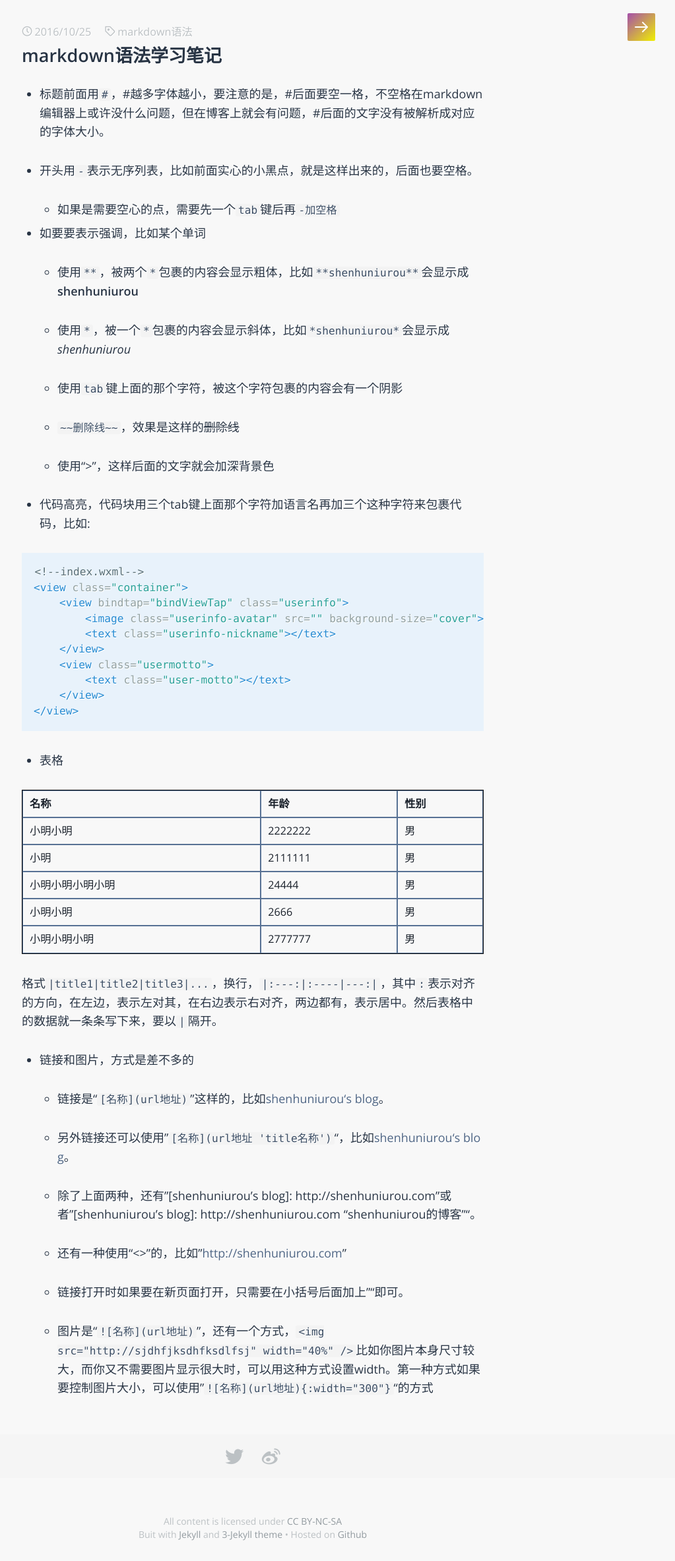
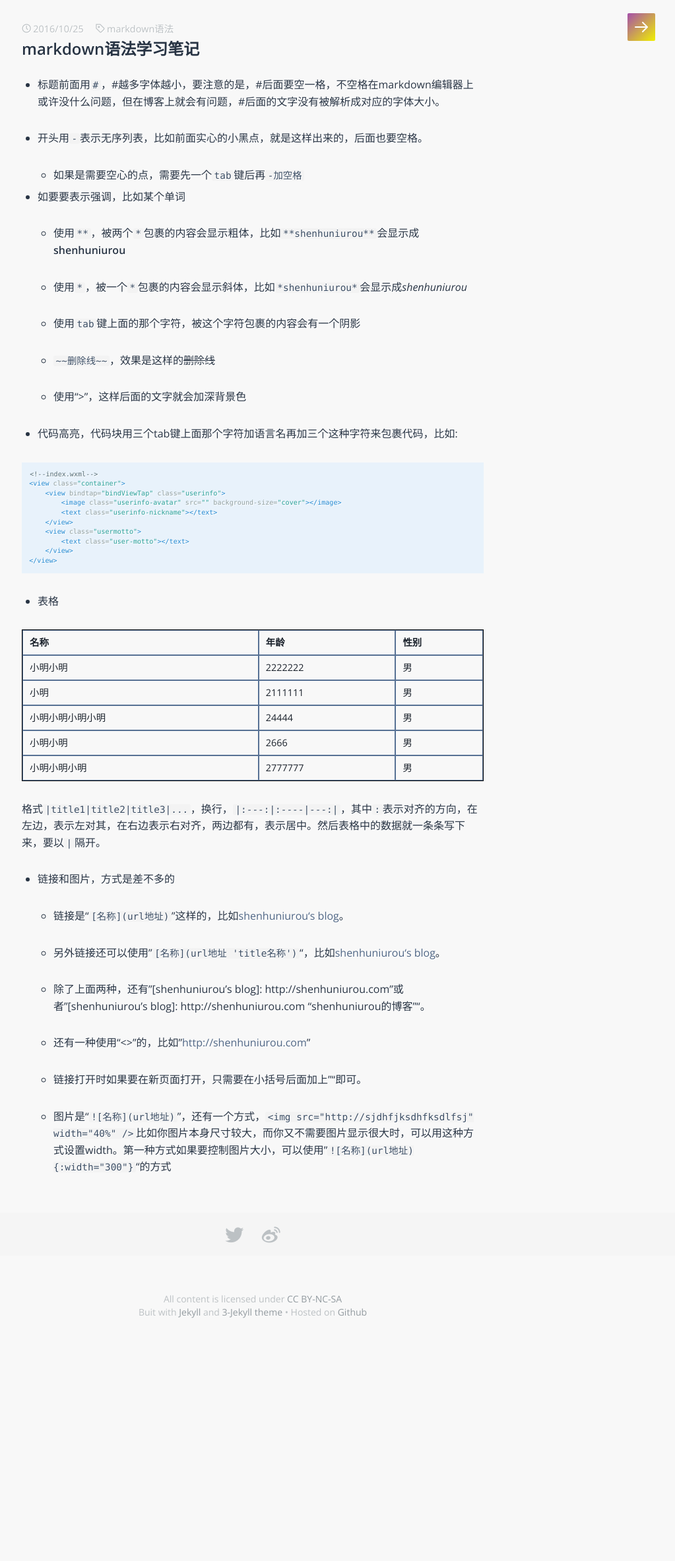
Before and after one commit to shenhuniurou/shenhuniurou.github.io, a Jekyll site: the page built from _posts/technology_share/2016-10-25-markdown-learn-note.md, in a window 1280 px wide. Shown: the whole page at 66% size, without its empty margins (257-1280 px from the left). Built offline with Jekyll 4.4.1, drawn with Linux system fonts in a browser that asks for light colours; some web fonts are replaced; comment, search, counter and statistics services are not loaded.

Commit message:
update sth

```diff
--- a/_sass/5-post.sass
+++ b/_sass/5-post.sass
@@ -106,9 +106,11 @@
     margin-bottom: $post-paragraph-spacing
     padding: 1em
     line-height: 1.3
+    font-family: Consolas, Menlo, Monaco, Lucida Console, Liberation Mono, DejaVu Sans Mono, Bitstream Vera Sans Mono, Courier New, monospace, serif
+    font-size: .7em
     background: $post-code-block-bg
     overflow: auto
-    -webkit-overflow-scrolling: touch
+    -webkit-overflow-scrolling: scroll
     &::-webkit-scrollbar
       height: $code-scrollbar-height
     &::-webkit-scrollbar-thumb
--- a/css/main.sass
+++ b/css/main.sass
@@ -112,7 +112,7 @@
 
 $post-code-block-bg: #E8F2FB
 
-$post-font-size: 18px
+$post-font-size: 16px
 $post-line-height: 1.6
 $post-paragraph-spacing: 30px
 
@@ -147,7 +147,7 @@
 $toc-scrollbar-width: 3px
 $toc-scrollbar-color: $gradient-start
 
-$code-scrollbar-height: 7px
+$code-scrollbar-height: 5px
 $code-scrollbar-color: $post-meta-color
 
 
```
